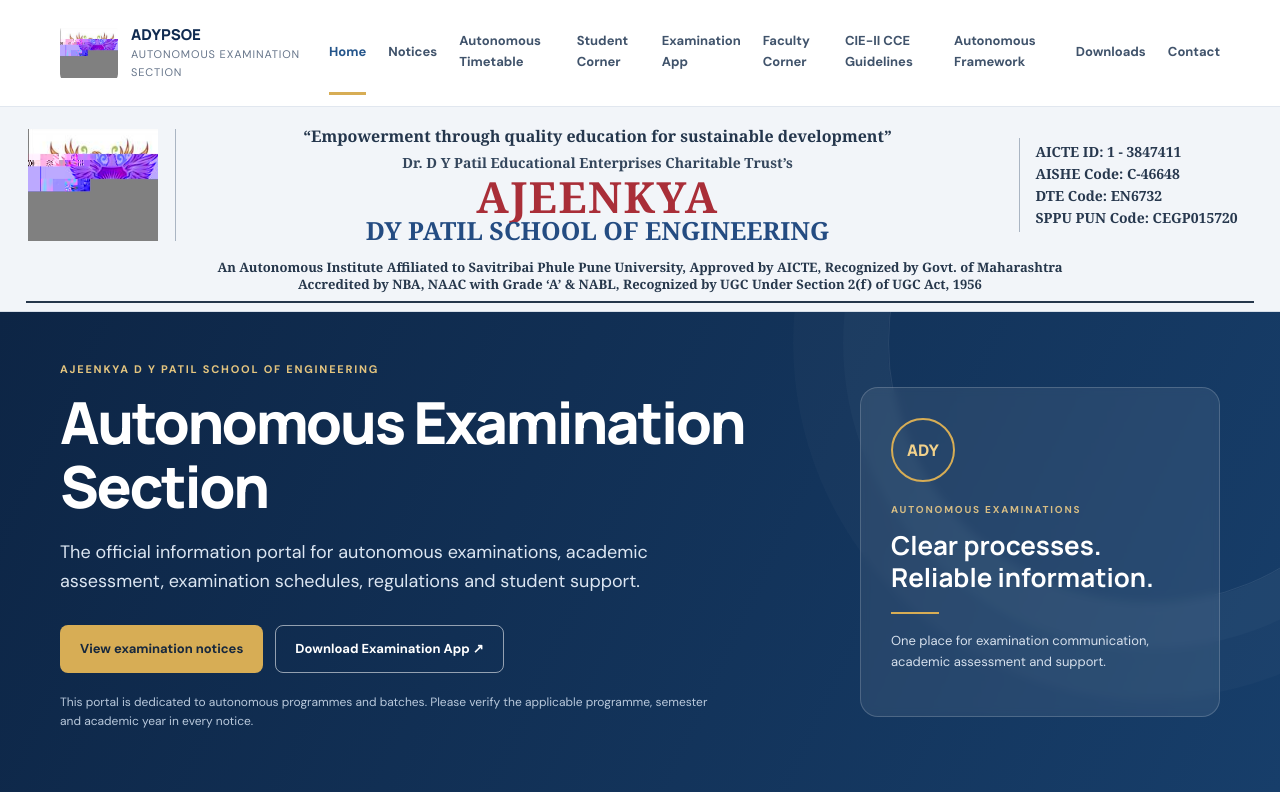
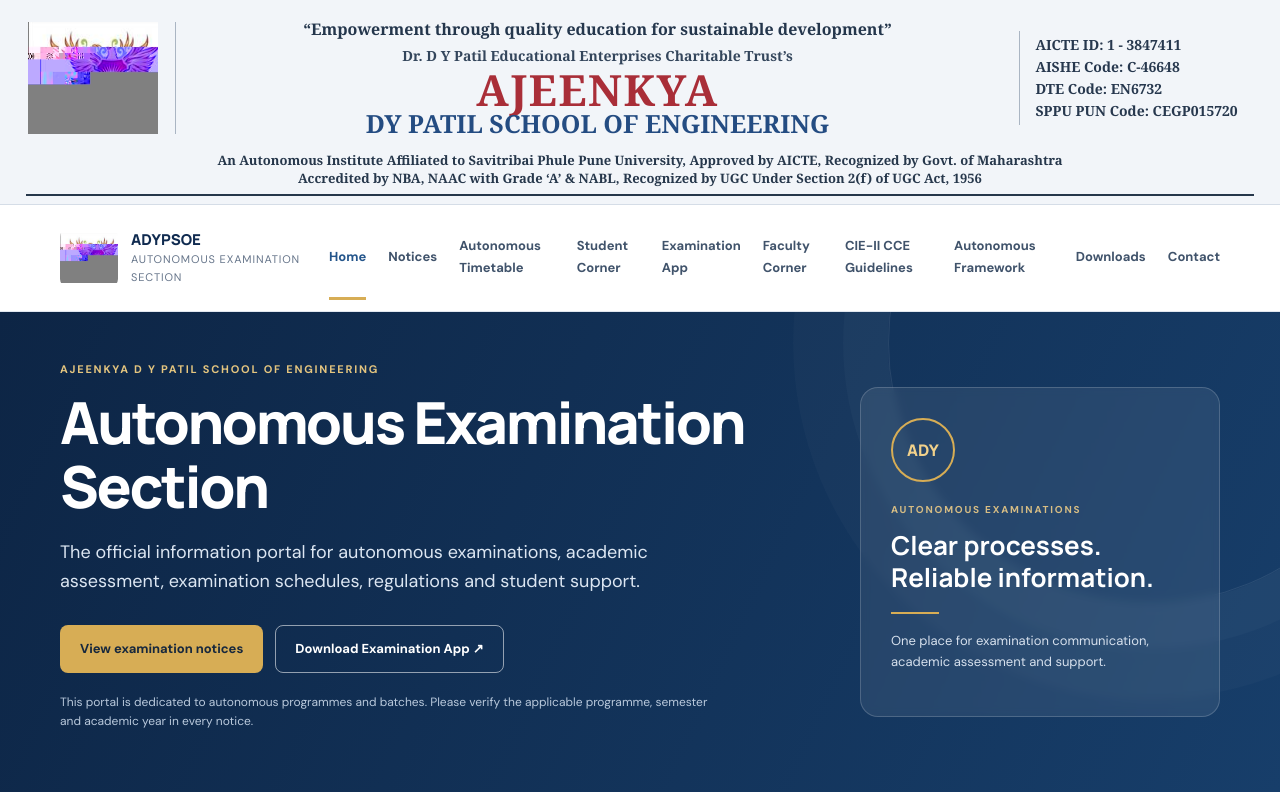
Before and after one commit to rahulbachute/adypsoe-exam-portal, a plain HTML site: page index.html in a window 1280 px wide. Shown: the top 800 px of the page. Drawn offline with Linux system fonts and the light colour scheme.

Commit message:
Move navigation tabs below institutional masthead

```diff
--- a/index.html
+++ b/index.html
@@ -1,6 +1,6 @@
 <!doctype html>
 <html lang="en"><head><meta charset="utf-8"><meta name="viewport" content="width=device-width,initial-scale=1"><meta name="theme-color" content="#102b50"><meta name="description" content="ADYPSOE Autonomous Examination Section — official examination notices, timetables, regulations and student and faculty information."><title>Autonomous Examination Section | ADYPSOE</title><link rel="stylesheet" href="assets/css/style.css"></head>
-<body><div id="site-header"></div><section class="institution-masthead" aria-label="Ajeenkya D Y Patil School of Engineering institutional identity"><div class="masthead-inner"><div class="masthead-emblem"><img src="assets/images/adypsoe-logo.jpg" alt="Ajeenkya D Y Patil Group emblem"></div><div class="masthead-main"><p class="masthead-motto">“Empowerment through quality education for sustainable development”</p><p class="masthead-trust">Dr. D Y Patil Educational Enterprises Charitable Trust’s</p><h1><span>AJEENKYA</span><strong>DY PATIL SCHOOL OF ENGINEERING</strong></h1></div><div class="masthead-codes"><p><strong>AICTE ID:</strong> 1 - 3847411</p><p><strong>AISHE Code:</strong> C-46648</p><p><strong>DTE Code:</strong> EN6732</p><p><strong>SPPU PUN Code:</strong> CEGP015720</p></div></div><div class="masthead-accreditation">An Autonomous Institute Affiliated to Savitribai Phule Pune University, Approved by AICTE, Recognized by Govt. of Maharashtra<br>Accredited by NBA, NAAC with Grade ‘A’ &amp; NABL, Recognized by UGC Under Section 2(f) of UGC Act, 1956</div></section><main>
+<body><section class="institution-masthead" aria-label="Ajeenkya D Y Patil School of Engineering institutional identity"><div class="masthead-inner"><div class="masthead-emblem"><img src="assets/images/adypsoe-logo.jpg" alt="Ajeenkya D Y Patil Group emblem"></div><div class="masthead-main"><p class="masthead-motto">“Empowerment through quality education for sustainable development”</p><p class="masthead-trust">Dr. D Y Patil Educational Enterprises Charitable Trust’s</p><h1><span>AJEENKYA</span><strong>DY PATIL SCHOOL OF ENGINEERING</strong></h1></div><div class="masthead-codes"><p><strong>AICTE ID:</strong> 1 - 3847411</p><p><strong>AISHE Code:</strong> C-46648</p><p><strong>DTE Code:</strong> EN6732</p><p><strong>SPPU PUN Code:</strong> CEGP015720</p></div></div><div class="masthead-accreditation">An Autonomous Institute Affiliated to Savitribai Phule Pune University, Approved by AICTE, Recognized by Govt. of Maharashtra<br>Accredited by NBA, NAAC with Grade ‘A’ &amp; NABL, Recognized by UGC Under Section 2(f) of UGC Act, 1956</div></section><div id="site-header"></div><main>
 <section class="hero"><div class="container hero-grid"><div class="hero-copy"><p class="eyebrow">AJEENKYA D Y PATIL SCHOOL OF ENGINEERING</p><h1>Autonomous Examination Section</h1><p class="hero-lead">The official information portal for autonomous examinations, academic assessment, examination schedules, regulations and student support.</p><div class="hero-actions"><a class="btn btn-gold" href="notices.html">View examination notices</a><a class="btn btn-outline-light" href="https://play.google.com/store/apps/details?id=com.adypsoe.exam" target="_blank" rel="noopener noreferrer">Download Examination App ↗</a></div><p class="hero-note">This portal is dedicated to autonomous programmes and batches. Please verify the applicable programme, semester and academic year in every notice.</p></div><div class="hero-panel"><div class="panel-mark">ADY</div><p class="panel-kicker">AUTONOMOUS EXAMINATIONS</p><h2>Clear processes.<br>Reliable information.</h2><div class="panel-rule"></div><p>One place for examination communication, academic assessment and support.</p></div></div></section>
 <section class="container section quick-section"><div class="section-heading"><div><p class="eyebrow">QUICK ACCESS</p><h2>Autonomous examination resources</h2></div><p class="muted">Access essential information for students and faculty.</p></div><div class="quick-grid">
 <a class="quick-card" href="notices.html"><span class="quick-icon">01</span><h3>Notices &amp; Circulars</h3><p>Autonomous examination announcements, instructions and updates.</p><span class="card-link">View notices →</span></a>
```
